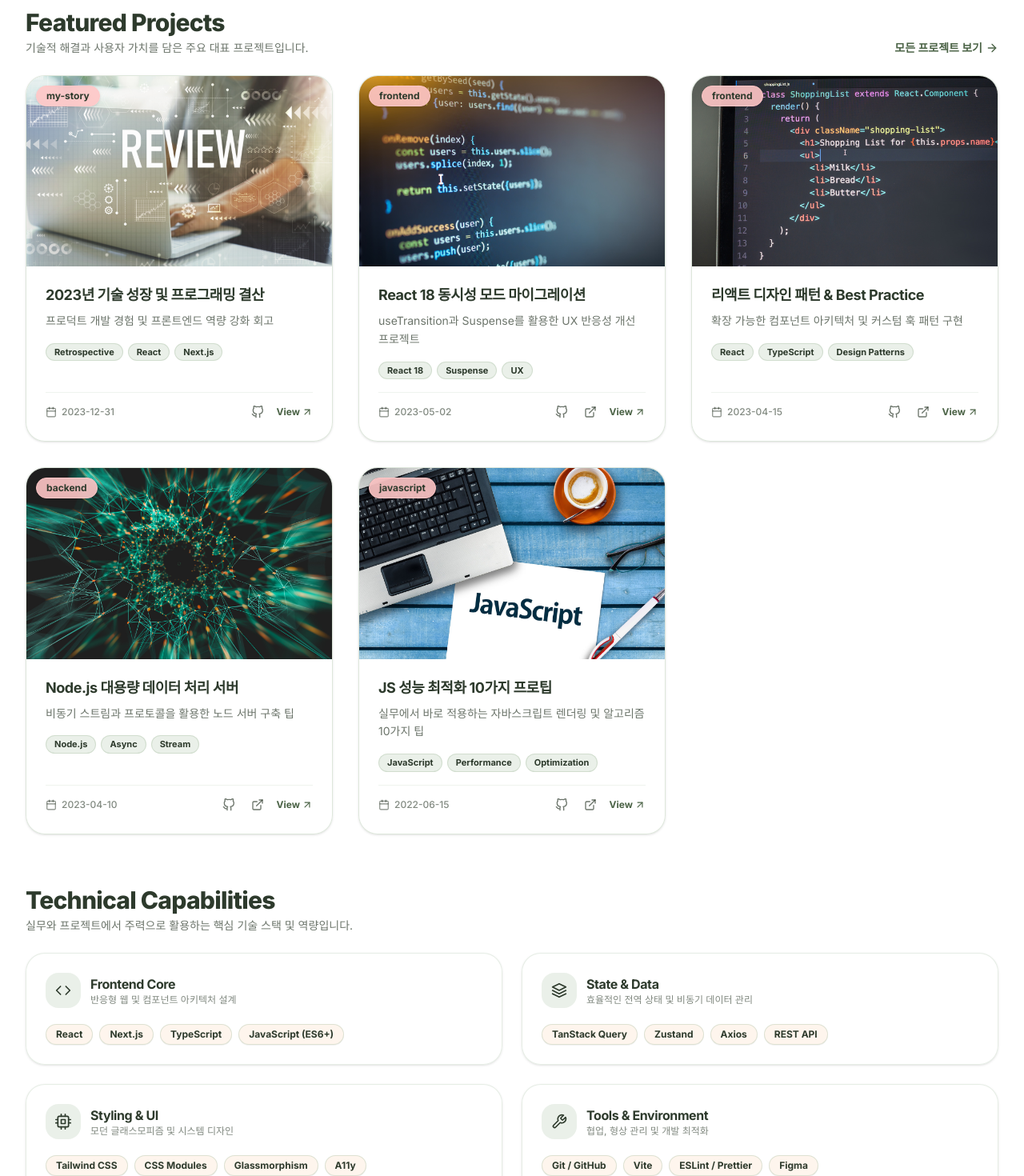
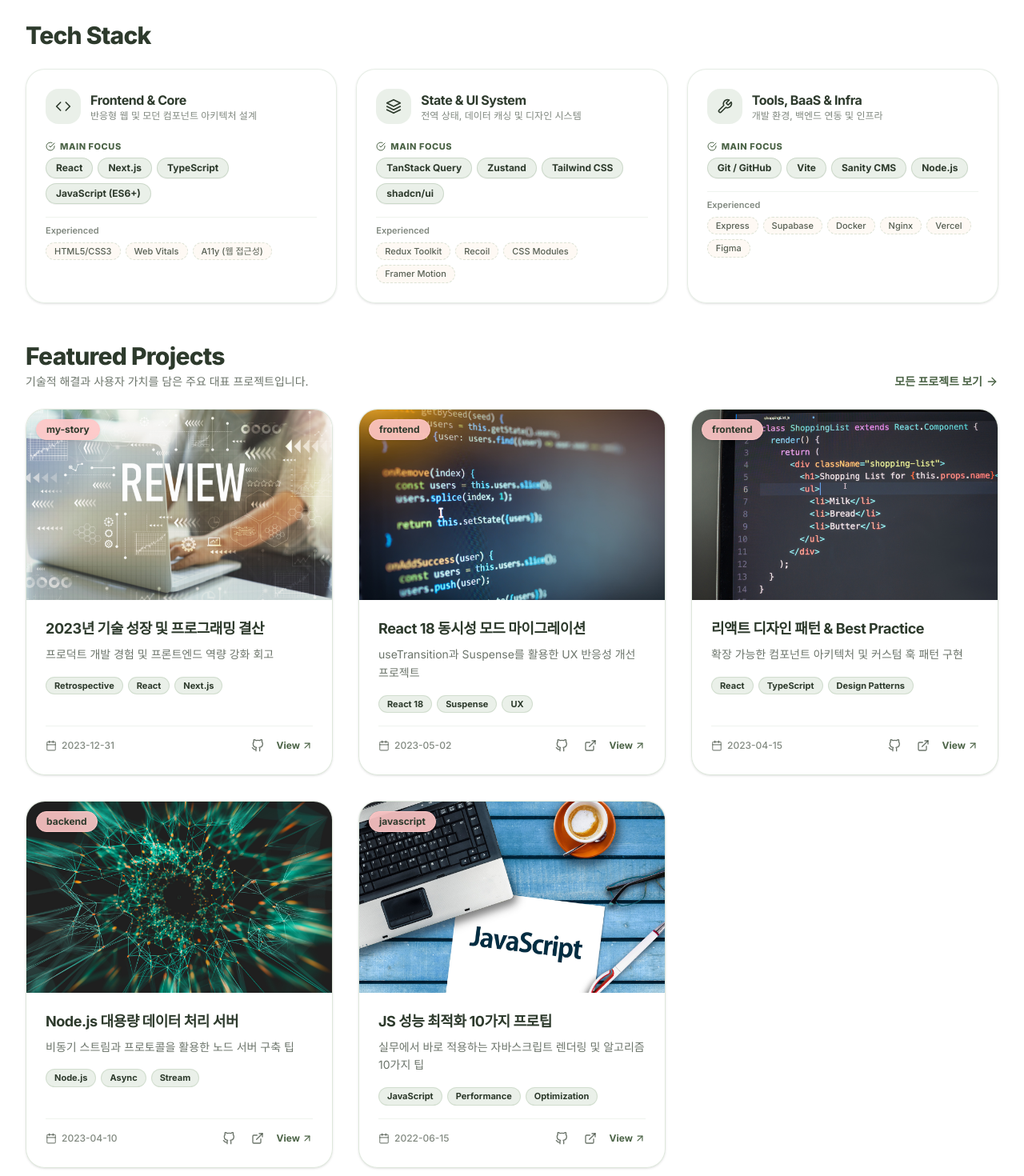
Before and after one commit to seoyoung-kim-kr/blog, a Next.js app: page / in a window 1280 px wide. Shown: the part 780-2250 px from the top of the page at 80% size. Built offline with nearby package versions, Linux system fonts and the light colour scheme; no server answers.

Commit message:
feat(tech-stack): Tech Stack 3개 카테고리 카드 레이아웃 구축 및 About 페이지 동기화

```diff
--- a/app/about/page.tsx
+++ b/app/about/page.tsx
@@ -1,5 +1,6 @@
 import Container from "@/src/components/Container";
 import Hero from "@/src/components/Hero";
+import TechStackSection from "@/src/components/TechStackSection";
 import type { Metadata } from "next";
 import { FiUser, FiBriefcase, FiBookOpen, FiCode } from "react-icons/fi";
 
@@ -7,17 +8,6 @@ export const metadata: Metadata = {
   title: "About",
   description: "프론트엔드 개발자 김서영의 개발 역량, 경력, 학력 및 기술 스택 소개 페이지입니다.",
 };
-
-const SKILL_GROUPS = [
-  {
-    title: "Frontend",
-    skills: ["React", "Next.js", "TypeScript", "Tailwind CSS", "Tanstack Query/Table", "Axios", "Zustand"],
-  },
-  {
-    title: "Language & Tools",
-    skills: ["JavaScript", "TypeScript", "Python", "Git", "ESLint"],
-  },
-];
 
 const EDUCATION_LIST = [
   {
@@ -132,28 +122,7 @@ export default function AboutPage() {
               </h2>
             </div>
 
-            <div className="grid grid-cols-1 sm:grid-cols-2 gap-4">
-              {SKILL_GROUPS.map((group) => (
-                <div
-                  key={group.title}
-                  className="p-5 rounded-2xl bg-[#FEF5ED]/60 dark:bg-[#171E16]/60 border border-[#ADC2A9]/30 space-y-3"
-                >
-                  <h3 className="text-sm font-bold text-[#4B6346] dark:text-[#ADC2A9] uppercase tracking-wider">
-                    {group.title}
-                  </h3>
-                  <div className="flex flex-wrap gap-2">
-                    {group.skills.map((skill) => (
-                      <span
-                        key={skill}
-                        className="px-3 py-1.5 rounded-full text-xs font-bold bg-white dark:bg-[#1E271D] text-[#2D3A2C] dark:text-[#FEF5ED] border border-[#ADC2A9]/40 shadow-sm"
-                      >
-                        {skill}
-                      </span>
-                    ))}
-                  </div>
-                </div>
-              ))}
-            </div>
+            <TechStackSection hideHeader />
           </section>
         </div>
       </Container>
--- a/app/page.tsx
+++ b/app/page.tsx
@@ -10,8 +10,8 @@ export default async function HomePage() {
     <>
       <Hero />
       <Container className="space-y-12 pb-16">
+        <TechStackSection />
         <FeaturedPosts />
-        <TechStackSection />
         <ExperienceSummary />
         <ContactCTA />
       </Container>
--- a/src/components/TechStackSection.tsx
+++ b/src/components/TechStackSection.tsx
@@ -1,60 +1,100 @@
 import React from "react";
-import { FiCode, FiLayers, FiCpu, FiTool } from "react-icons/fi";
+import {
+  FiCode,
+  FiLayers,
+  FiCpu,
+  FiTool,
+  FiDatabase,
+  FiServer,
+  FiCheckCircle,
+} from "react-icons/fi";
+import { sanityFetch, TECH_STACK_QUERY } from "@/src/service/sanity";
 
-const SKILL_CATEGORIES = [
+export type TechCategoryItem = {
+  category?: string;
+  title?: string;
+  description?: string;
+  icon?: string;
+  coreSkills?: string[];
+  experiencedSkills?: string[];
+};
+
+const ICON_MAP: Record<string, React.ElementType> = {
+  FiCode,
+  FiLayers,
+  FiCpu,
+  FiTool,
+  FiDatabase,
+  FiServer,
+};
+
+const DEFAULT_CATEGORIES = [
   {
-    icon: FiCode,
-    title: "Frontend Core",
-    description: "반응형 웹 및 컴포넌트 아키텍처 설계",
-    skills: ["React", "Next.js", "TypeScript", "JavaScript (ES6+)"],
-    color: "from-[#ADC2A9]/40 to-[#ADC2A9]/10",
+    title: "Frontend & Core",
+    description: "반응형 웹 및 모던 컴포넌트 아키텍처 설계",
+    iconName: "FiCode",
+    coreSkills: ["React", "Next.js", "TypeScript", "JavaScript (ES6+)"],
+    experiencedSkills: ["HTML5/CSS3", "Web Vitals", "A11y (웹 접근성)"],
   },
   {
-    icon: FiLayers,
-    title: "State & Data",
-    description: "효율적인 전역 상태 및 비동기 데이터 관리",
-    skills: ["TanStack Query", "Zustand", "Axios", "REST API"],
-    color: "from-[#FFC7C7]/40 to-[#FFC7C7]/10",
+    title: "State & UI System",
+    description: "전역 상태, 데이터 캐싱 및 디자인 시스템",
+    iconName: "FiLayers",
+    coreSkills: ["TanStack Query", "Zustand", "Tailwind CSS", "shadcn/ui"],
+    experiencedSkills: ["Redux Toolkit", "Recoil", "CSS Modules", "Framer Motion"],
   },
   {
-    icon: FiCpu,
-    title: "Styling & UI",
-    description: "모던 글래스모피즘 및 시스템 디자인",
-    skills: ["Tailwind CSS", "CSS Modules", "Glassmorphism", "A11y"],
-    color: "from-[#ADC2A9]/40 to-[#ADC2A9]/10",
-  },
-  {
-    icon: FiTool,
-    title: "Tools & Environment",
-    description: "협업, 형상 관리 및 개발 최적화",
-    skills: ["Git / GitHub", "Vite", "ESLint / Prettier", "Figma"],
-    color: "from-[#FFC7C7]/40 to-[#FFC7C7]/10",
+    title: "Tools, BaaS & Infra",
+    description: "개발 환경, 백엔드 연동 및 인프라",
+    iconName: "FiTool",
+    coreSkills: ["Git / GitHub", "Vite", "Sanity CMS", "Node.js"],
+    experiencedSkills: ["Express", "Supabase", "Docker", "Nginx", "Vercel", "Figma"],
   },
 ];
 
-export default function TechStackSection() {
+export default async function TechStackSection({
+  hideHeader = false,
+}: {
+  hideHeader?: boolean;
+} = {}) {
+  const sanityTechData =
+    await sanityFetch<TechCategoryItem[]>(TECH_STACK_QUERY);
+
+  const categories =
+    sanityTechData && sanityTechData.length > 0
+      ? sanityTechData.map((item) => ({
+          title: item.category || item.title || "Skill Category",
+          description: item.description || "",
+          iconName: item.icon || "FiCode",
+          coreSkills: item.coreSkills || [],
+          experiencedSkills: item.experiencedSkills || [],
+        }))
+      : DEFAULT_CATEGORIES;
+
   return (
-    <section className="space-y-6 pt-4">
+    <section className={hideHeader ? "space-y-6" : "space-y-6 pt-4"}>
+      {!hideHeader && (
         <div>
           <h2 className="text-2xl sm:text-3xl font-extrabold tracking-tight text-[#2D3A2C] dark:text-[#FEF5ED]">
-          Technical Capabilities
+            Tech Stack
           </h2>
-        <p className="text-sm text-[#2D3A2C]/70 dark:text-[#FEF5ED]/70 mt-1">
-          실무와 프로젝트에서 주력으로 활용하는 핵심 기술 스택 및 역량입니다.
-        </p>
         </div>
+      )}
 
-      <div className="grid grid-cols-1 md:grid-cols-2 gap-4 sm:gap-6">
-        {SKILL_CATEGORIES.map((category) => {
-          const Icon = category.icon;
+      <div className="grid grid-cols-1 md:grid-cols-3 gap-4 sm:gap-6">
+        {categories.map((category) => {
+          const IconComponent = ICON_MAP[category.iconName] || FiCode;
+
           return (
             <div
               key={category.title}
-              className="p-6 rounded-3xl bg-white/80 dark:bg-[#1E271D]/80 border border-[#ADC2A9]/30 dark:border-[#ADC2A9]/20 backdrop-blur-md shadow-sm hover:shadow-md transition-all space-y-4"
+              className="p-6 rounded-3xl bg-white/80 dark:bg-[#1E271D]/80 border border-[#ADC2A9]/30 dark:border-[#ADC2A9]/20 backdrop-blur-md shadow-sm hover:shadow-md transition-all space-y-4 flex flex-col justify-between"
             >
+              <div className="space-y-4">
+                {/* Header */}
                 <div className="flex items-center gap-3">
                   <div className="p-3 rounded-2xl bg-[#ADC2A9]/25 dark:bg-[#ADC2A9]/20 text-[#2D3A2C] dark:text-[#FEF5ED]">
-                  <Icon className="w-5 h-5" />
+                    <IconComponent className="w-5 h-5" />
                   </div>
                   <div>
                     <h3 className="text-base font-bold text-[#2D3A2C] dark:text-[#FEF5ED]">
@@ -66,15 +106,44 @@ export default function TechStackSection() {
                   </div>
                 </div>
 
-              <div className="flex flex-wrap gap-2 pt-1">
-                {category.skills.map((skill) => (
+                {/* Core Skills */}
+                {category.coreSkills.length > 0 && (
+                  <div className="space-y-1.5 pt-1">
+                    <div className="flex items-center gap-1.5 text-[11px] font-extrabold tracking-wider uppercase text-[#4B6346] dark:text-[#ADC2A9]">
+                      <FiCheckCircle className="w-3 h-3" />
+                      <span>Main Focus</span>
+                    </div>
+                    <div className="flex flex-wrap gap-1.5">
+                      {category.coreSkills.map((skill) => (
                         <span
                           key={skill}
-                    className="px-3 py-1 rounded-full text-xs font-bold bg-[#FEF5ED] dark:bg-[#171E16] text-[#2D3A2C] dark:text-[#FEF5ED] border border-[#ADC2A9]/40 shadow-2xs"
+                          className="px-3 py-1 rounded-full text-xs font-bold bg-[#ADC2A9]/25 dark:bg-[#ADC2A9]/20 text-[#2D3A2C] dark:text-[#FEF5ED] border border-[#ADC2A9]/50 shadow-2xs"
                         >
                           {skill}
                         </span>
                       ))}
+                    </div>
+                  </div>
+                )}
+
+                {/* Experienced Skills */}
+                {category.experiencedSkills.length > 0 && (
+                  <div className="space-y-1.5 pt-2 border-t border-[#ADC2A9]/20 dark:border-[#ADC2A9]/10">
+                    <div className="text-[11px] font-semibold text-[#2D3A2C]/60 dark:text-[#FEF5ED]/60">
+                      Experienced
+                    </div>
+                    <div className="flex flex-wrap gap-1.5">
+                      {category.experiencedSkills.map((skill) => (
+                        <span
+                          key={skill}
+                          className="px-2.5 py-0.5 rounded-full text-[11px] font-medium bg-[#FEF5ED]/60 dark:bg-[#171E16]/60 text-[#2D3A2C]/80 dark:text-[#FEF5ED]/80 border border-dashed border-[#ADC2A9]/40"
+                        >
+                          {skill}
+                        </span>
+                      ))}
+                    </div>
+                  </div>
+                )}
               </div>
             </div>
           );
```
Lines whose indentation alone changed are shown as unchanged.
